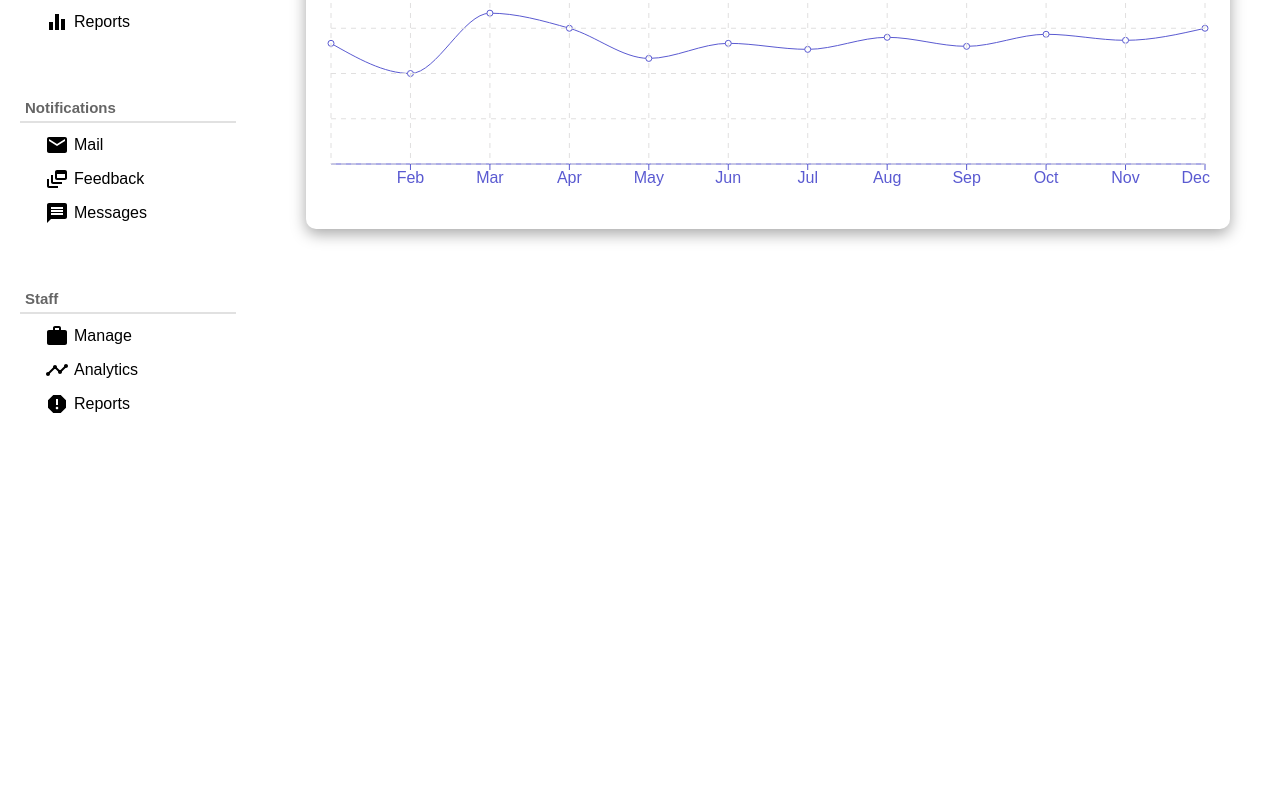
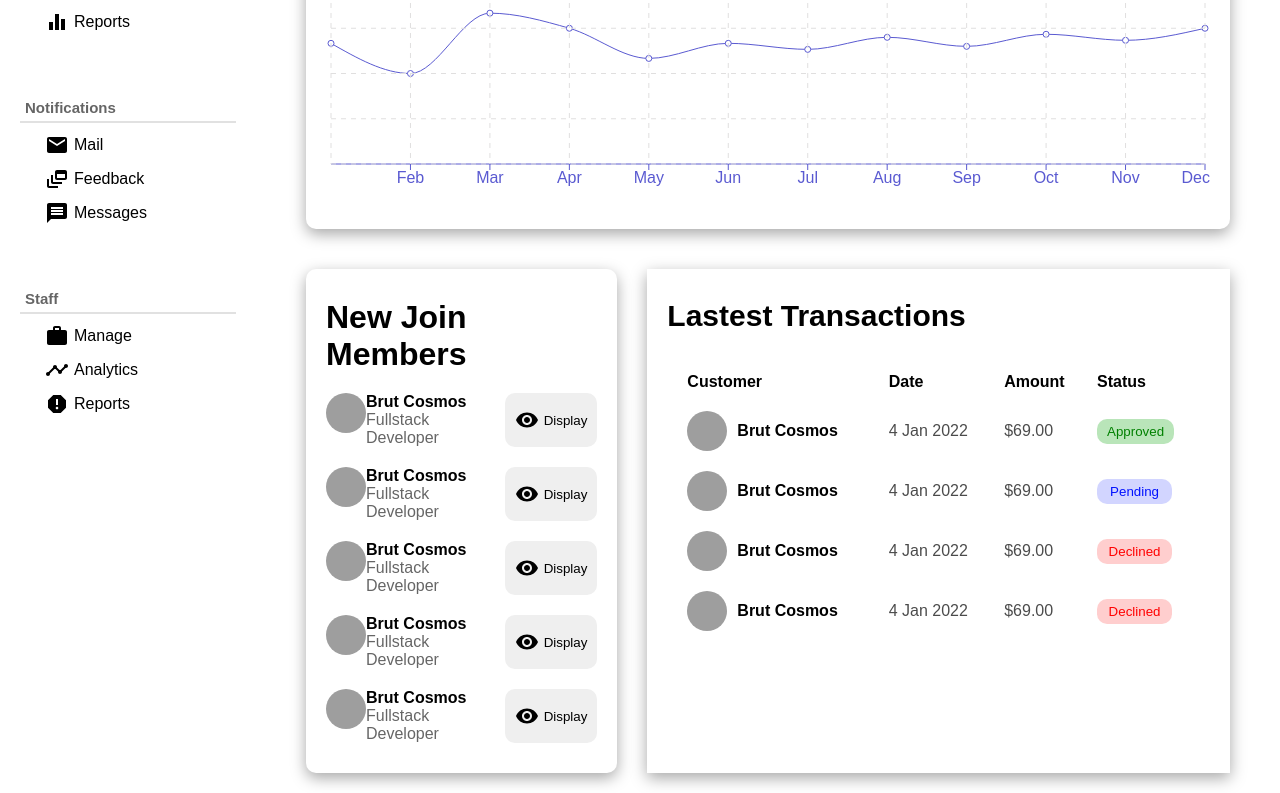
Before and after one commit to IvayloTashev/e-shop, a React (Create React App) app in the folder admin/: page / in a window 1280 px wide. Shown: the part 402-1195 px from the top of the page. Before the commit the page ends 858 px from the top, so only its background shows below. Built offline with nearby package versions, Linux system fonts and the light colour scheme; grey boxes are pictures that could not be loaded.

Commit message:
Implement widget components in Home page

```diff
--- a/admin/src/pages/home/Home.css
+++ b/admin/src/pages/home/Home.css
@@ -1,3 +1,9 @@
 .home-container {
     flex: 4;
 }
+
+.home-widgets {
+    display: flex;
+    padding: 20px 50px;
+    gap: 30px;
+}
--- a/admin/src/pages/home/Home.jsx
+++ b/admin/src/pages/home/Home.jsx
@@ -5,12 +5,18 @@ import FeatureInfo from '../../components/feature-info/FeatureInfo'
 
 
 import React from 'react'
+import WidgetSmall from '../../components/widget-small/WidgetSmall'
+import WidgetLarge from '../../components/widget-large/WidgetLarge'
 
 const Home = () => {
     return (
         <div className='home-container'>
             <FeatureInfo />
             <Chart data={dummyData} title={"User Analytics"} dataKey={"Active User"} grid />
+            <div className='home-widgets'>
+                <WidgetSmall />
+                <WidgetLarge />
+            </div>
         </div>
     )
 }
```
